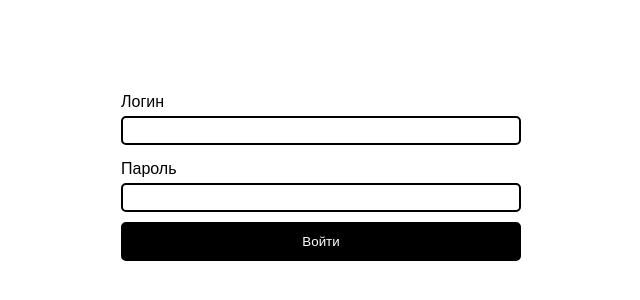
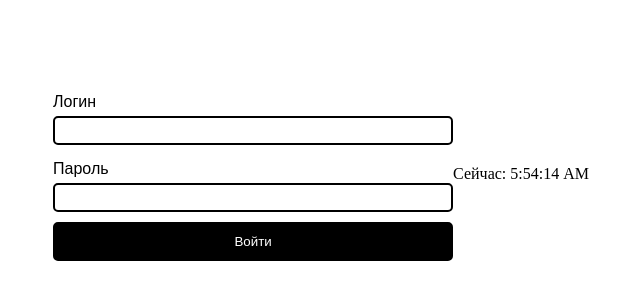
Before and after one commit to Black47black/Chernov_Authorization_form, a plain HTML site: page index.html in a window 1280 px wide. Shown: the part 226-526 px from the top of the page, without its empty margins (319-959 px from the left). Drawn offline with Linux system fonts and the light colour scheme.

Commit message:
add clock's

```diff
--- a/index.html
+++ b/index.html
@@ -25,6 +25,13 @@
       <div class="form__error" id="error">Ошибка</div>
     </form>
 
+    <div>
+      Сейчас: <span id="clock"
+      style="color:black;">
+      </span>
+    </div>
+
+
     <script src="./script.js"></script>
   </body>
 </html>
--- a/script.js
+++ b/script.js
@@ -47,3 +47,9 @@ form.addEventListener('submit', function (e) {
   hideError();
   alert('Добро пожаловть!');
 });
+
+setInterval(function () {
+  var now = new Date();
+  var clock = document.getElementById("clock");
+  clock.innerHTML = now.toLocaleTimeString();
+}, 1000);
--- a/style.css
+++ b/style.css
@@ -49,3 +49,8 @@ body {
   background: #000;
   color: #fff;
 }
+
+
+clock {
+
+}
```
